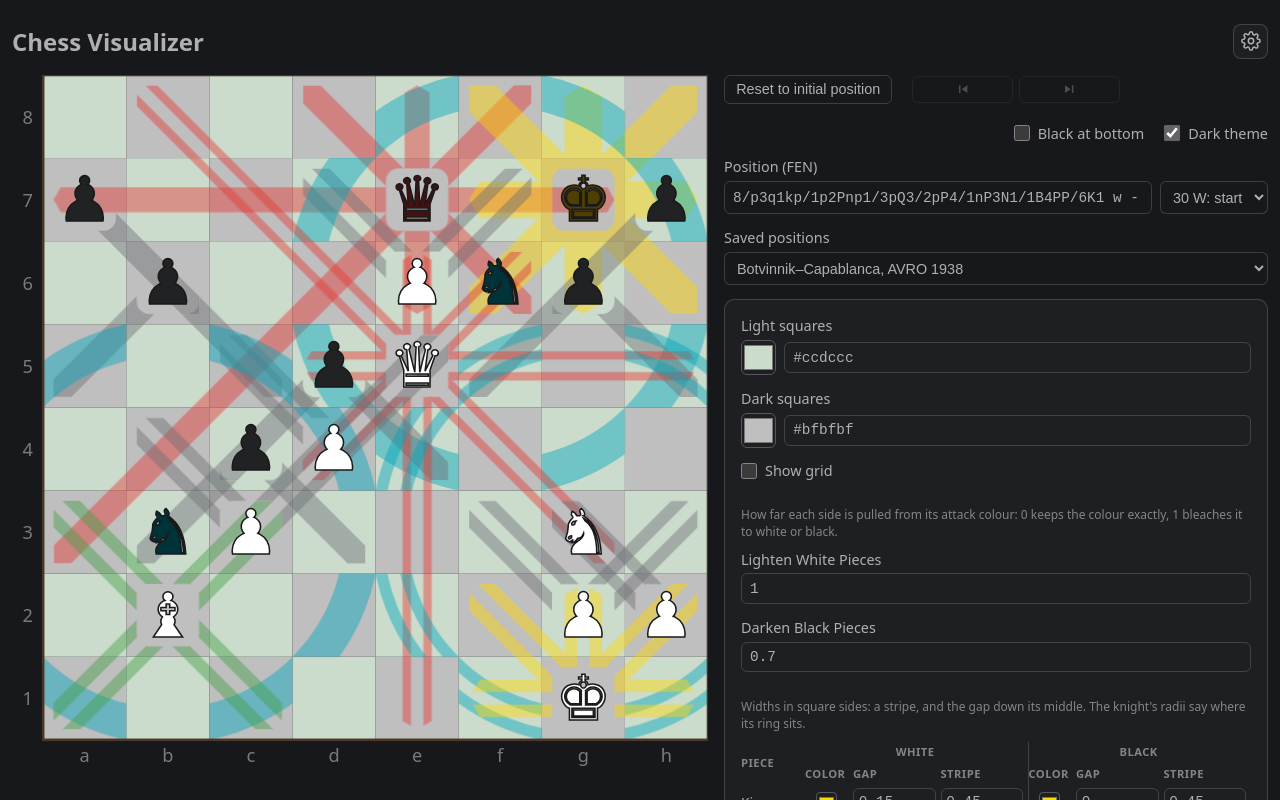
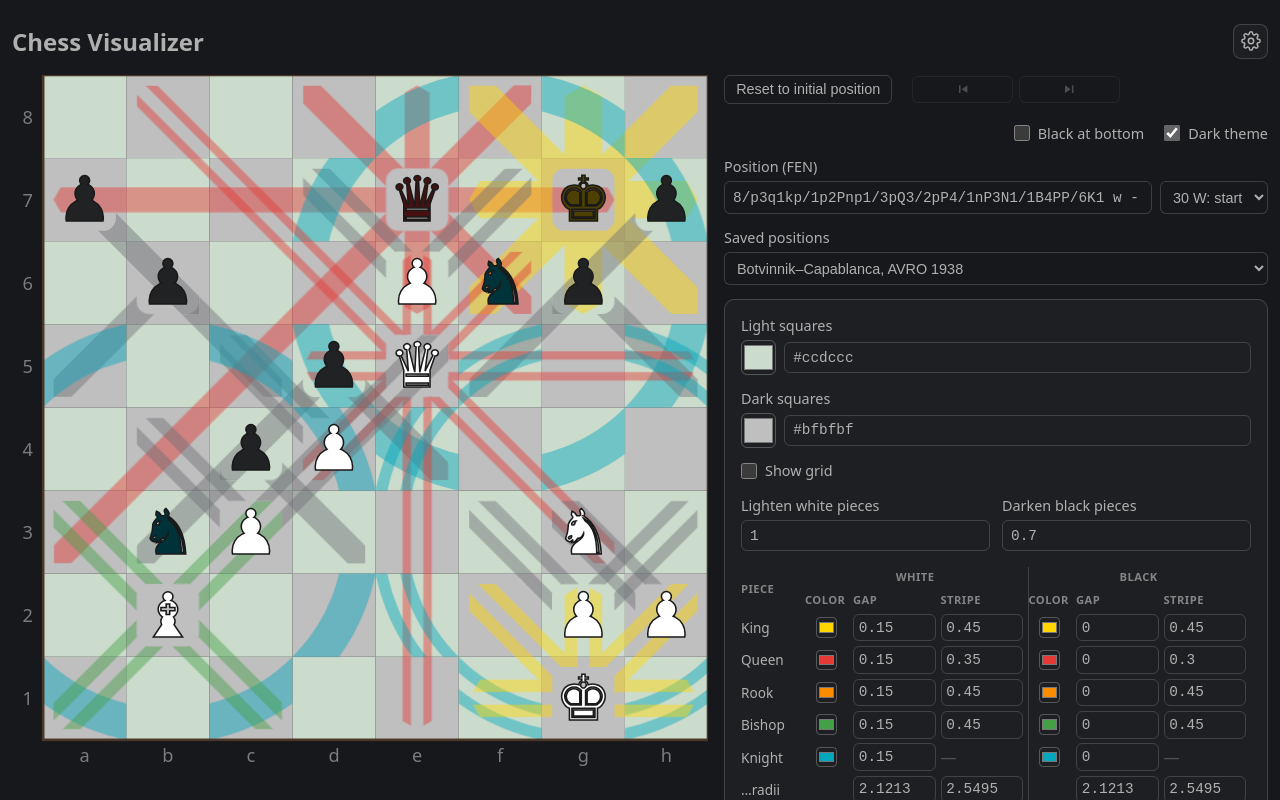
Before and after one commit to ivan-veselovsky/chess-visualizer, a React (Vite) app: page / in a window 1280 px wide. Both pictures are taken after a click on the button 1250 px from the left and 41 px from the top of the page. Shown: the top 800 px of the page. Built offline with nearby package versions, Linux system fonts and the light colour scheme.

Commit message:
UI compaction: explanatory test removed, gaps removed, lighte/darken on the same row

```diff
--- a/src/app/AttackTable.tsx
+++ b/src/app/AttackTable.tsx
@@ -9,6 +9,15 @@ import {
 type Side = "white" | "black";
 
 const SIDES: Side[] = ["white", "black"];
+
+/* Shown on hover, so the table stays as short as its rows. */
+const GAP_HINT =
+  "Width of the gap down the middle of the stripe, in square sides. Zero leaves it solid.";
+const STRIPE_HINT = "Full width of the stripe, in square sides.";
+const RADII_HINT =
+  "Where the knight's ring sits: its inner and outer radius, in square sides from the knight.";
+const OUTLINE_HINT =
+  "Colour of the outline traced around this side's marks, where it has any width.";
 
 interface AttackTableProps {
   attacks: AttackOptions;
@@ -34,6 +43,8 @@ interface SideCells {
 interface Row {
   key: string;
   piece: string;
+  /** Shown on hover over the row's name. */
+  hint?: string;
   cells: Record<Side, SideCells>;
 }
 
@@ -183,6 +194,7 @@ export default function AttackTable({ attacks, onChange }: AttackTableProps) {
     return {
       key: "knight-radii",
       piece: "…radii",
+      hint: RADII_HINT,
       cells: { white: cellsFor("white"), black: cellsFor("black") },
     };
   }
@@ -201,6 +213,7 @@ export default function AttackTable({ attacks, onChange }: AttackTableProps) {
     return {
       key: "outline",
       piece: "Outline",
+      hint: OUTLINE_HINT,
       cells: { white: cellsFor("white"), black: cellsFor("black") },
     };
   }
@@ -240,11 +253,6 @@ export default function AttackTable({ attacks, onChange }: AttackTableProps) {
 
   return (
     <section className="options-group">
-      <p className="options-hint">
-        Widths in square sides: a stripe, and the gap down its middle. The
-        knight's radii say where its ring sits.
-      </p>
-
       <table className="stripe-table stripe-table-wide">
         {/*
           Widths have to be declared here. Under `table-layout: fixed` the
@@ -278,19 +286,29 @@ export default function AttackTable({ attacks, onChange }: AttackTableProps) {
             <th scope="col" className="stripe-table-color">
               Color
             </th>
-            <th scope="col">Gap</th>
-            <th scope="col">Stripe</th>
+            <th scope="col" title={GAP_HINT}>
+              Gap
+            </th>
+            <th scope="col" title={STRIPE_HINT}>
+              Stripe
+            </th>
             <th scope="col" className="stripe-table-color stripe-group-start">
               Color
             </th>
-            <th scope="col">Gap</th>
-            <th scope="col">Stripe</th>
+            <th scope="col" title={GAP_HINT}>
+              Gap
+            </th>
+            <th scope="col" title={STRIPE_HINT}>
+              Stripe
+            </th>
           </tr>
         </thead>
         <tbody>
           {rows.map((row) => (
             <tr key={row.key}>
-              <th scope="row">{row.piece}</th>
+              <th scope="row" title={row.hint}>
+                {row.piece}
+              </th>
               {SIDES.flatMap((side) => [
                 swatch(side, row),
                 numberCell(
--- a/src/app/NumberField.tsx
+++ b/src/app/NumberField.tsx
@@ -11,6 +11,8 @@ interface NumberFieldProps {
   allowZero?: boolean;
   /** Upper bound, when the option has one. */
   max?: number;
+  /** Explanation shown on hover, rather than as standing text. */
+  hint?: string;
   onChange: (value: number) => void;
 }
 
@@ -23,10 +25,11 @@ export default function NumberField({
   step,
   allowZero,
   max,
+  hint,
   onChange,
 }: NumberFieldProps) {
   return (
-    <div className="number-field">
+    <div className="number-field" title={hint}>
       <label htmlFor={id}>{label}</label>
       <div className="number-field-inputs">
         <NumberInput
--- a/src/app/OptionsPanel.tsx
+++ b/src/app/OptionsPanel.tsx
@@ -90,13 +90,11 @@ export default function OptionsPanel({
       </section>
 
       <section className="options-group">
-        <p className="options-hint">
-          How far each side is pulled from its attack colour: 0 keeps the colour
-          exactly, 1 bleaches it to white or black.
-        </p>
+        <div className="field-row">
           <NumberField
             id="piece-lighten"
-          label="Lighten White Pieces"
+            hint="How far each side is pulled from its attack colour: 0 keeps the colour exactly, 1 bleaches it to white or black."
+            label="Lighten white pieces"
             value={options.pieceTint.lightenWhite}
             step={0.05}
             max={1}
@@ -105,13 +103,15 @@ export default function OptionsPanel({
           />
           <NumberField
             id="piece-darken"
-          label="Darken Black Pieces"
+            hint="How far each side is pulled from its attack colour: 0 keeps the colour exactly, 1 bleaches it to white or black."
+            label="Darken black pieces"
             value={options.pieceTint.darkenBlack}
             step={0.05}
             max={1}
             allowZero
             onChange={(darkenBlack) => updatePieceTint({ darkenBlack })}
           />
+        </div>
       </section>
 
       <AttackTable attacks={options.attacks} onChange={updateAttacks} />
@@ -148,19 +148,17 @@ export default function OptionsPanel({
         />
         <ToggleField
           id="full-rays"
+            hint="Keep diagonal rays at full width through the corners where their squares meet, spilling onto the squares to either side."
           label="Full-width diagonal rays"
           checked={options.attacks.fullWidthDiagonalRays}
           onChange={(fullWidthDiagonalRays) => updateAttacks({ fullWidthDiagonalRays })}
         />
-        <p className="options-hint">
-          Keep diagonal rays at full width through the corners where their
-          squares meet, spilling onto the squares to either side.
-        </p>
       </section>
 
       <section className="options-group">
         <NumberField
           id="white-outline-width"
+            hint="Traced around each side's marks, which otherwise share a colour."
           label="White ray outline width"
           suffix="milli-squares"
           value={options.attacks.outlineWidths.white}
@@ -170,6 +168,7 @@ export default function OptionsPanel({
         />
         <NumberField
           id="black-outline-width"
+            hint="Traced around each side's marks, which otherwise share a colour."
           label="Black ray outline width"
           suffix="milli-squares"
           value={options.attacks.outlineWidths.black}
@@ -177,9 +176,6 @@ export default function OptionsPanel({
           allowZero
           onChange={(black) => updateOutlines({ black })}
         />
-        <p className="options-hint">
-          Traced around each side's marks, which otherwise share a colour.
-        </p>
       </section>
 
 
--- a/src/app/ToggleField.tsx
+++ b/src/app/ToggleField.tsx
@@ -2,6 +2,8 @@ interface ToggleFieldProps {
   id: string;
   label: string;
   checked: boolean;
+  /** Explanation shown on hover, rather than as standing text. */
+  hint?: string;
   onChange: (checked: boolean) => void;
 }
 
@@ -10,10 +12,11 @@ export default function ToggleField({
   id,
   label,
   checked,
+  hint,
   onChange,
 }: ToggleFieldProps) {
   return (
-    <div className="toggle-field">
+    <div className="toggle-field" title={hint}>
       <input
         id={id}
         type="checkbox"
--- a/src/styles.css
+++ b/src/styles.css
@@ -473,7 +473,7 @@ body {
 /* Unlabelled and unruled, so spacing alone separates one group from the next:
    noticeably wider than the gap between fields within a group. */
 .options-group + .options-group {
-  margin-top: 1.6rem;
+  margin-top: 1rem;
 }
 
 .color-field {
@@ -519,11 +519,6 @@ body {
   color: var(--invalid);
 }
 
-.options-hint {
-  margin: 0 0 0.6rem;
-  font-size: 0.75rem;
-  opacity: 0.7;
-}
 
 .options-footer {
   margin-top: 1.9rem;
@@ -540,10 +535,10 @@ body {
 }
 
 /* Piece per row, stripe widths per column, so the pieces compare at a glance. */
+/* No margin of its own: the group above and below already space it. */
 .stripe-table {
   width: 100%;
   border-collapse: collapse;
-  margin-bottom: 0.85rem;
   table-layout: fixed;
 }
 
@@ -642,15 +637,23 @@ body {
   margin-bottom: 0.85rem;
 }
 
-/* Two related settings side by side, sharing the panel's width evenly. */
+/*
+  Two related settings side by side, sharing the panel's width evenly.
+
+  The spacing below belongs to the row, not to the fields in it: this is a flex
+  container, and a flex item's margin never collapses, so a margin left on the
+  fields would sit inside the row and then be added to whatever follows it.
+*/
 .field-row {
   display: flex;
   gap: 0.75rem;
+  margin-bottom: 0.85rem;
 }
 
 .field-row > .number-field {
   flex: 1 1 0;
   min-width: 0;
+  margin-bottom: 0;
 }
 
 .number-field > label {
```
Lines whose indentation alone changed are shown as unchanged.
